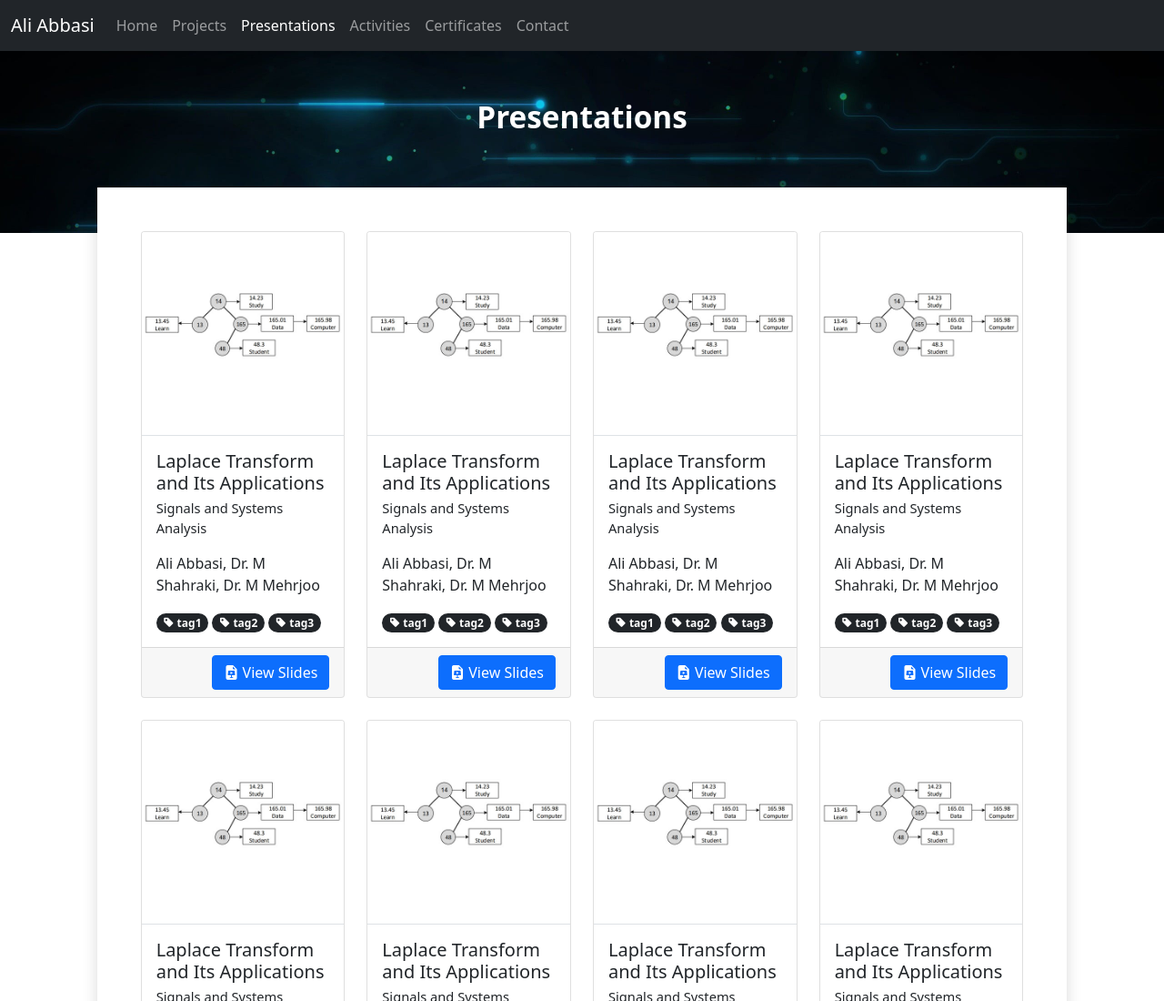
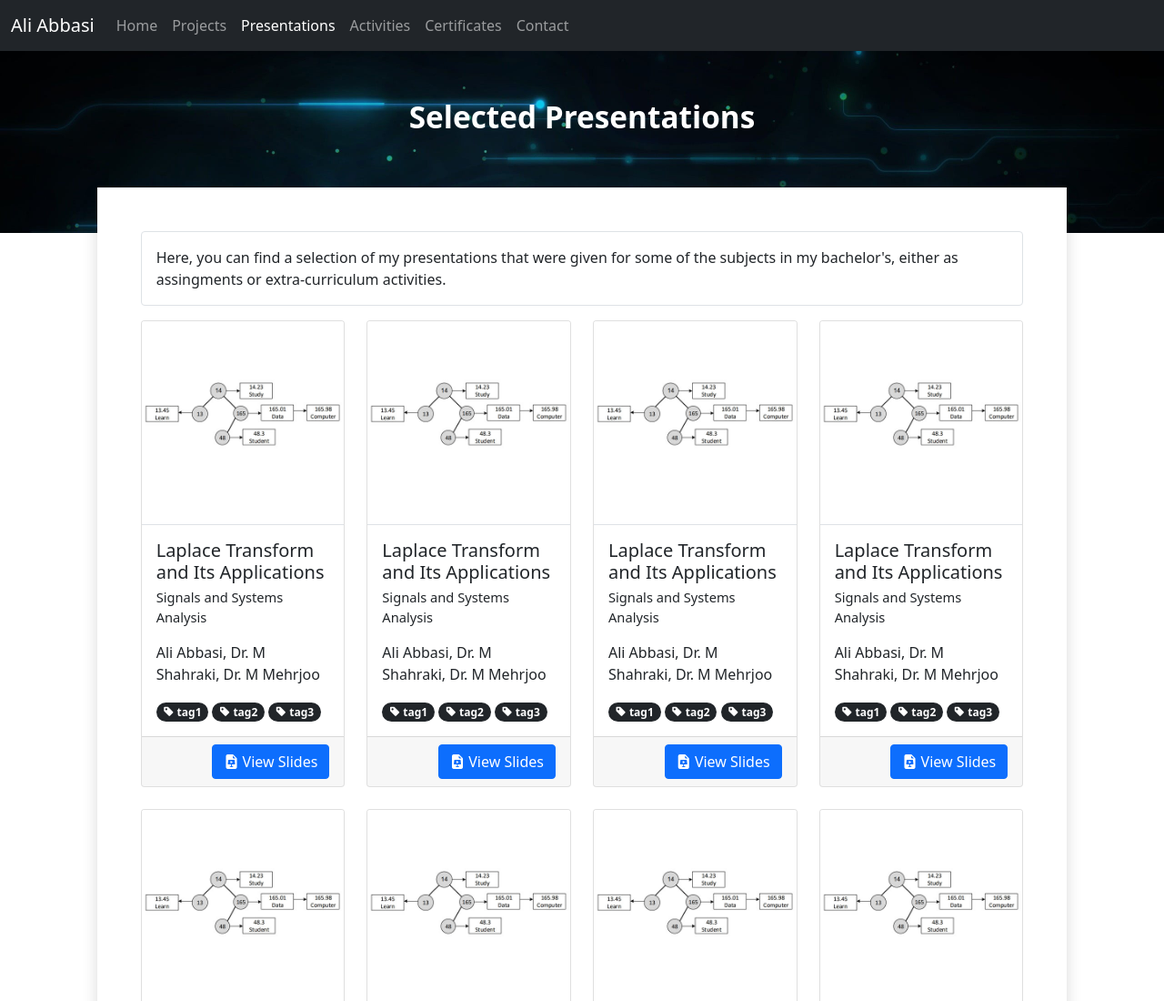
Before and after one commit to aliabbasi-engr/aliabbasi-engr.github.io, a plain HTML site: page presentations.html in a window 1280 px wide. Shown: the top 1100 px of the page at 91% size. Drawn offline with nearby package versions, Linux system fonts and the light colour scheme.

Commit message:
Added a description paragraph for presentations

```diff
--- a/presentations.html
+++ b/presentations.html
@@ -62,7 +62,7 @@
             <div class="col-12 x-background">
                 <div class="row">
                     <div class="col-12 text-center pt-5 fw-bold">
-                        Presentations
+                        Selected Presentations
                     </div>
                 </div>
             </div>
@@ -70,6 +70,9 @@
         <div class="x-body">
             <div class="row">
                 <div class="col-12 col-sm-10 p-5 bg-white shadow mx-auto x-max-width">
+                    <p class="border rounded p-3">
+                        Here, you can find a selection of my presentations that were given for some of the subjects in my bachelor's, either as assingments or extra-curriculum activities.
+                    </p>
                     <div class="row">
                         <div class="col-12 col-sm-6 col-md-4 col-lg-3 mb-4">
                             <div class="card h-100">
```
